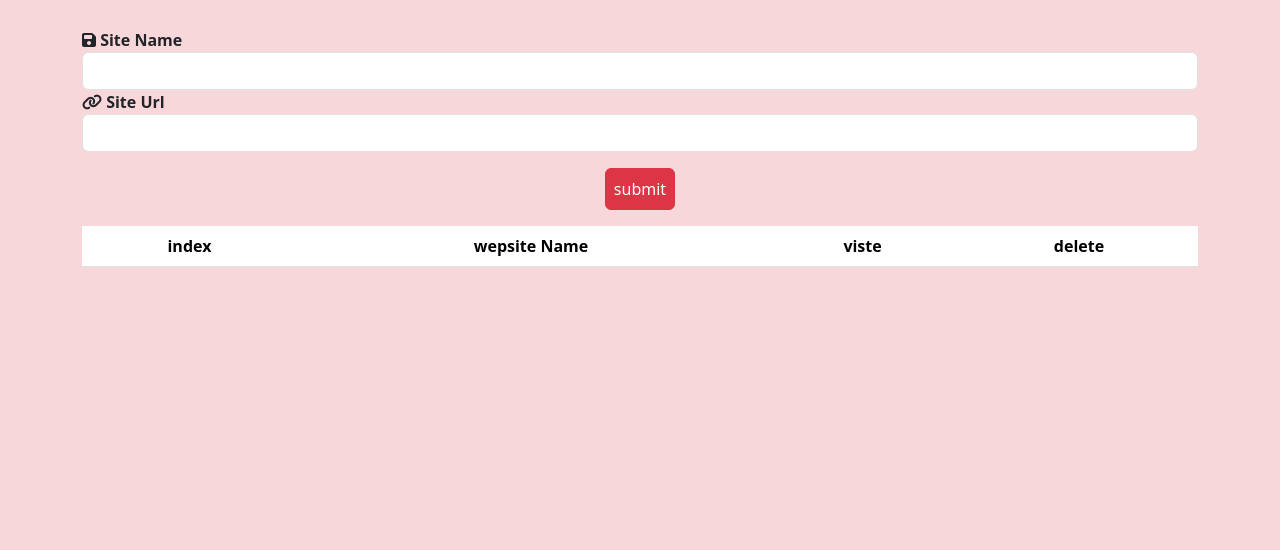
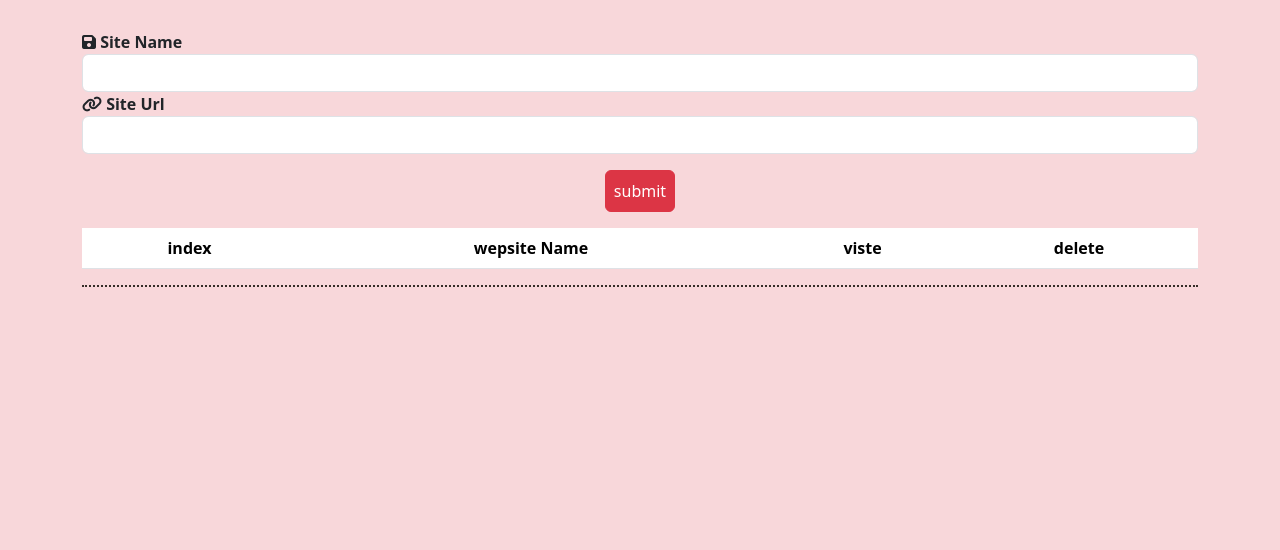
Before and after one commit to mohamedkamal-17/mohamedkamal-17-Bookmark, a plain HTML site: page index.html in a window 1280 px wide. Shown: the part 250-800 px from the top of the page. Drawn offline with Linux system fonts and the light colour scheme; a web font is replaced by a local one.

Commit message:
Update style.css

```diff
--- a/css/style.css
+++ b/css/style.css
@@ -31,6 +31,12 @@
     /* Apply background-clip for WebKit browsers */
     background-clip: text; /* Apply background-clip for standard browsers */
 }
+
+.bookmarker-contant{
+    border-width: 2px 0 2px 0;
+    border-style: dotted;
+    border-color: #352e28;
+}
 .full-layr {
     height: 100vh;
     width: 100px;
```
